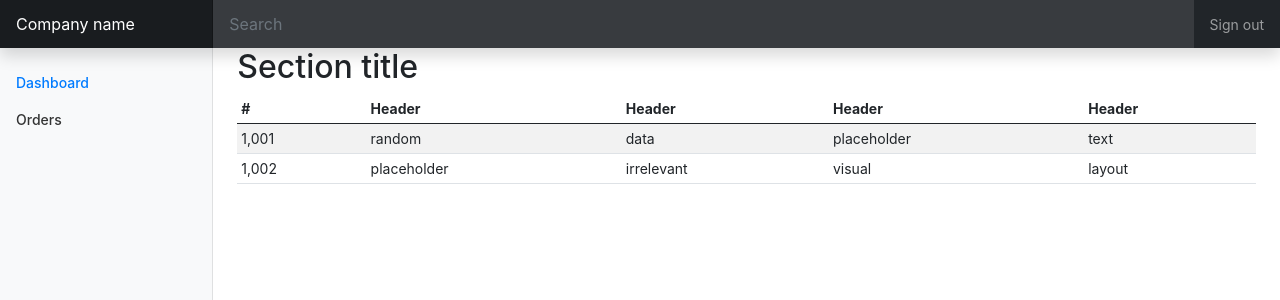
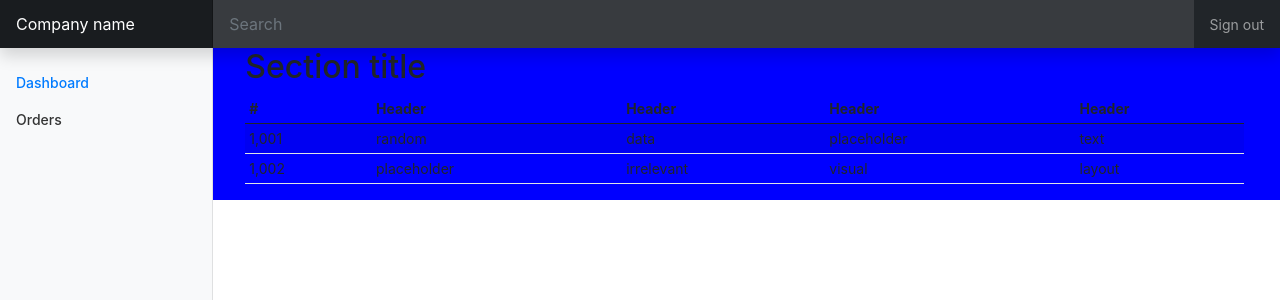
Before and after one commit to sarathiscookie/react-project, a React (Create React App) app: page / in a window 1280 px wide. Shown: the top 300 px of the page. Built offline with nearby package versions, Linux system fonts and the light colour scheme.

Commit message:
Revision: props.children

```diff
--- a/src/App.js
+++ b/src/App.js
@@ -3,7 +3,7 @@ import Dashboard from './components/Dashboard';
 function App() {
   return (
     <div>
-      <Dashboard></Dashboard>
+      <Dashboard title="Dashboard"></Dashboard>
     </div>
   );
 }
--- /dev/null
+++ b/src/components/Cards.css
@@ -0,0 +1,3 @@
+.backgrounds {
+    background-color: blue;
+}
--- /dev/null
+++ b/src/components/Cards.js
@@ -0,0 +1,9 @@
+import './Cards.css';
+
+function Cards(props) {
+    return (
+        <div className="backgrounds">{ props.children }</div>
+    )
+}
+
+export default Cards;
--- a/src/components/Dashboard.js
+++ b/src/components/Dashboard.js
@@ -5,6 +5,8 @@ import HeaderList from "./HeaderList";
 import SideBarMenu from "./SideBarMenu";
 
 import CustomerList from "./CustomerList";
+
+import Cards from "./Cards";
 
 function Dashboard() {
   return (
@@ -14,11 +16,16 @@ function Dashboard() {
       <div class="container-fluid">
         <div class="row">
           <SideBarMenu />
+
+          <Cards>
           <main class="col-md-9 ms-sm-auto col-lg-10 px-md-4">
             <CustomerList />
           </main>
+          </Cards>
+
         </div>
       </div>
+
     </div>
   );
 }
```
